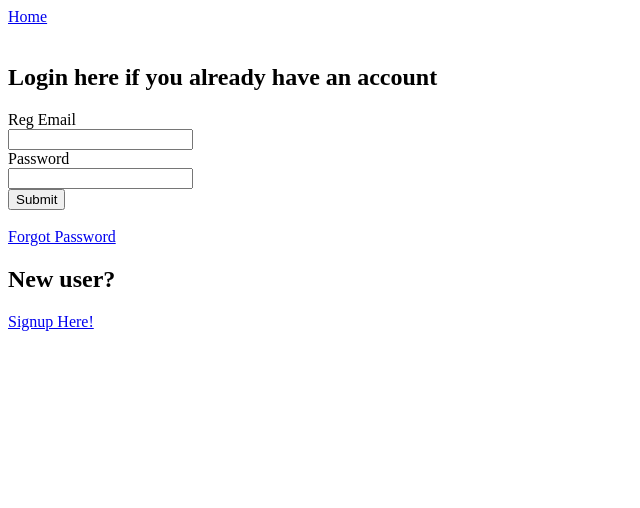
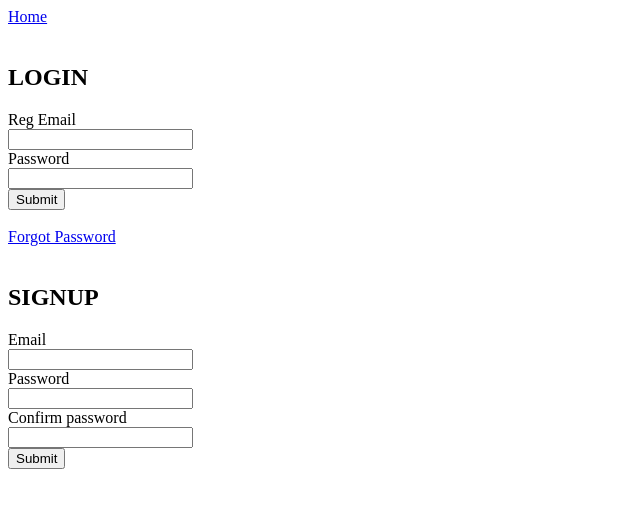
Before and after one commit to d15c0d3r/fooddelivery-website, a React (Create React App) app: page / in a window 1280 px wide. Shown: the top 508 px of the page, without its empty margins (0-640 px from the left). Built offline with nearby package versions, Linux system fonts and the light colour scheme; no server answers.

Commit message:
booking,signup moved to home

```diff
--- a/src/App.js
+++ b/src/App.js
@@ -1,11 +1,10 @@
 import {Route , Switch} from "react-router-dom"
 import Home from "./Components/Home"
-import Booking from "./Components/Booking"
+import Booking from "./Components/HomeComponents/Booking"
 import Daffodills from "./Components/Daffodills"
 import Foodcourt from "./Components/Foodcourt"
 import Checkout from "./Components/CheckoutComponents/Checkout"
 import ForgotPass from "./Components/HomeComponents/ForgotPass"
-import Signup from "./Components/Signup"
 import Nav from "./Components/Nav"
 import ProtectedRoute from "./ProtectedRoute"
 
@@ -19,7 +18,6 @@ function App() {
         <ProtectedRoute exact path = "/bookings/food-court" component = {Foodcourt}></ProtectedRoute>
         <ProtectedRoute exact path = "/checkout" component = {Checkout}></ProtectedRoute>
         <Route exact path = "/forgot-password"><ForgotPass/></Route>
-        <Route exact path = "/signup"><Signup/></Route>
       </Switch>
     </div>
   )
--- a/src/Components/Home.js
+++ b/src/Components/Home.js
@@ -1,23 +1,26 @@
 import Login from "./HomeComponents/Login"
 import {useEffect, useState} from "react"
 import Cookies from "js-cookie"
-import Booking from "./Booking"
+import Booking from "./HomeComponents/Booking"
+import Signup from "./HomeComponents/Signup"
+import CheckLoggedIn from "../Apis/CheckLoggedIn"
 
 function Home(){
-    const [display,setDisplay] = useState(true)
+    const [logged,setLogged] = useState(false)
+    const [signed, setSigned] = useState(false)
+
     useEffect(()=>{
         Cookies.remove("orders")
-        if(Cookies.get("email") && Cookies.get("token")){
-            setDisplay(false)
-        }else{
-            setDisplay(true)
-        }
-    })
+        CheckLoggedIn(setLogged)
+    },[])
     return(
         <div>
-            {display?<Login/>:<div></div>}
-            {!display?<Booking/>:<div></div>}
-            {display?<div><h2>New user?</h2><a href = "http://localhost:3000/signup">Signup Here!</a></div> : <div></div>}
+            {!logged?<div>
+                        <Login/>
+                        <br/>
+                        {!signed?<Signup handleSigned = {(val)=>setSigned(val)}/>:<div>Login to continue</div>}
+                    </div>
+                    :<Booking/>}
         </div>
     )
 }
--- a/src/Components/HomeComponents/Login.js
+++ b/src/Components/HomeComponents/Login.js
@@ -27,7 +27,7 @@ function Login(){
     }
     return(
         <div>
-            <h2>Login here if you already have an account</h2>
+            <h2>LOGIN</h2>
             <form onSubmit = {(e)=> {handleSubmit(e)}}>
                 <label >Reg Email</label>
                 <br/>
--- a/src/Components/Signup.js
+++ b/src/Components/HomeComponents/Signup.js
@@ -2,7 +2,7 @@ import {useState} from "react"
 import axios from "axios"
 import { useHistory } from "react-router"
 
-function Signup(){
+function Signup(props){
     const [email,setEmail] = useState("")
     const [pass1,setPass1] = useState("")
     const [pass2,setPass2] = useState("")
@@ -12,14 +12,14 @@ function Signup(){
         if(pass1===pass2){
             e.preventDefault()
             const user = {email, password : pass1}
-            console.log(user)
             axios.post("http://localhost:4000/signup",user)
                 .then(res =>{
                     console.log(res)
-                    if(res.data!=="error") history.push("/")
+                    if(res.data === "signed up") props.handleSigned(true)
+                    else props.handleSigned(false)
                 })
                 .catch(err =>{
-                    console.log(err)
+                    props.handleSigned(false)
                 })
         }
     }
--- a/src/Components/Nav.js
+++ b/src/Components/Nav.js
@@ -1,15 +1,18 @@
 import Cookies from "js-cookie"
+import {useHistory} from "react-router-dom"
 
 function Nav(){
+    const history = useHistory()
 
     function handleLogout(e){
         Cookies.remove("orders")
         Cookies.remove("token")
         Cookies.remove("email")
+        history.push("/")
     }
     return (
         <div>
-            {Cookies.get("email")?<h2>Hi {Cookies.get("email")}</h2> : <div></div>}
+            {Cookies.get("email")?<h2>{Cookies.get("email")}</h2> : <div></div>}
             <a href="http://localhost:3000/">Home</a>
 
             {(Cookies.get("token"))? (<div><a href="http://localhost:3000/" onClick = {(e)=>handleLogout(e)}>Logout</a></div>) : (<br/>)}
```
Also changed, not shown: src/Components/HomeComponents/Booking.js (renamed from src/Components/Booking.js).
